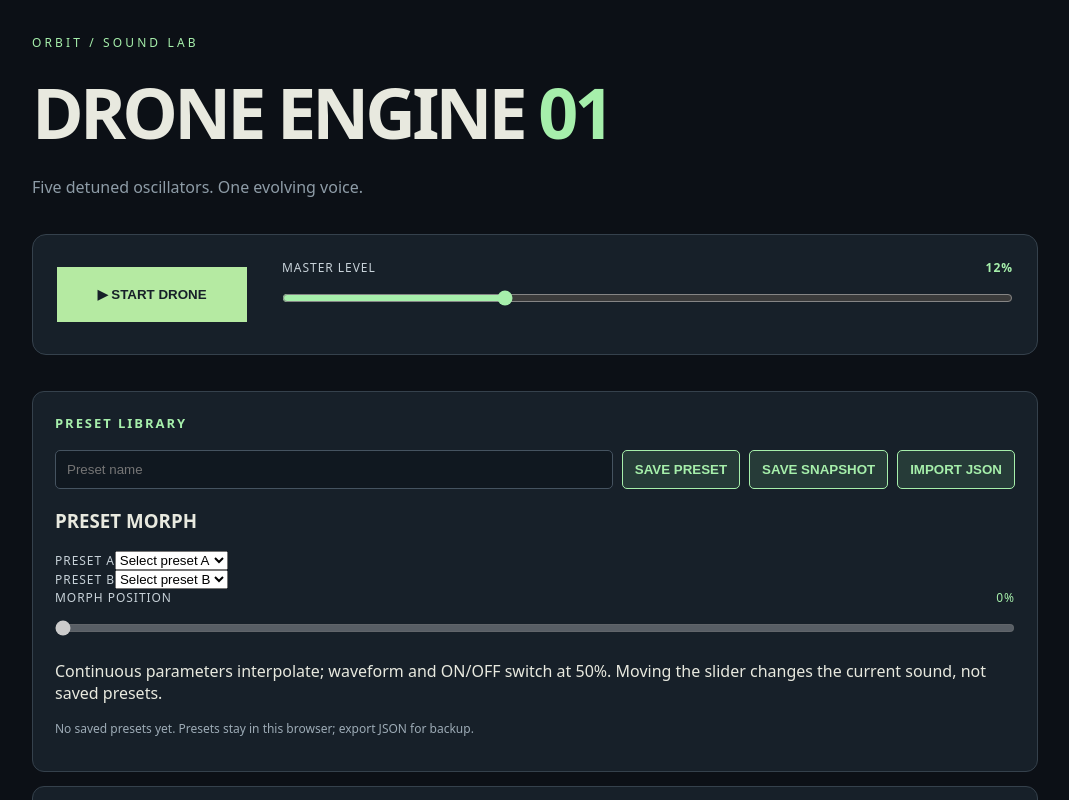
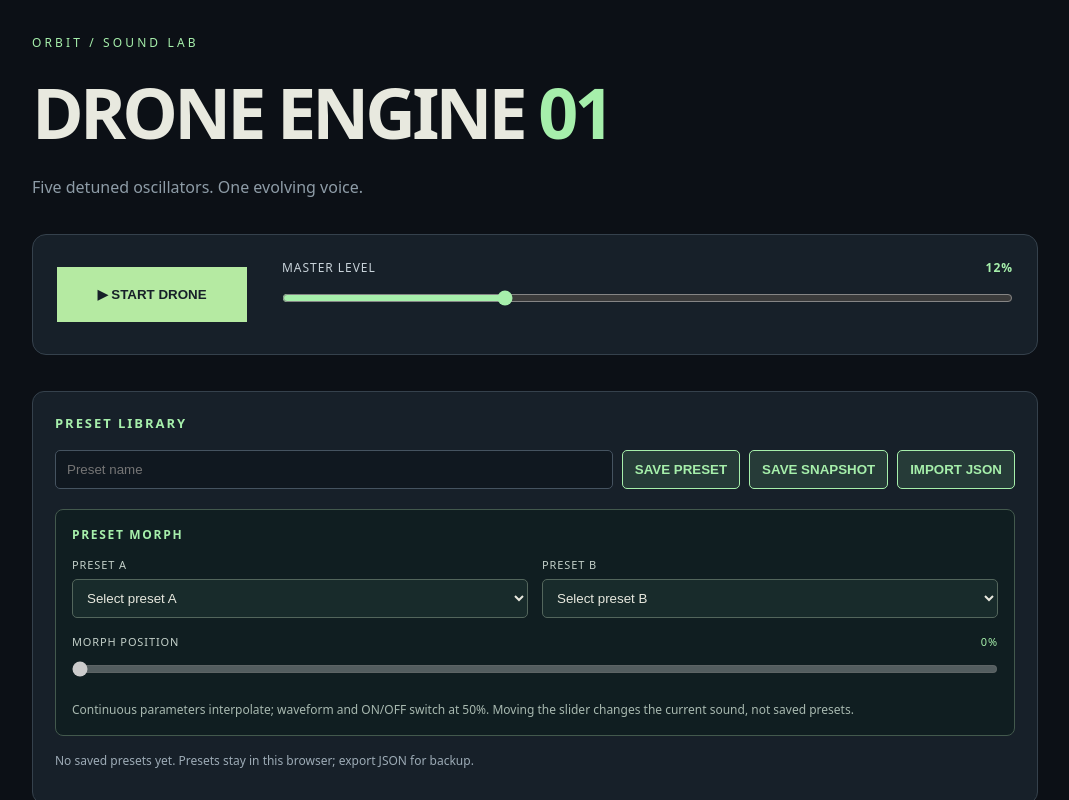
Before and after one commit to wgabel/orbit-sound-lab, a React (Vite) app: page / in a window 1280 px wide. Shown: the top 800 px of the page, without its empty margins (105-1174 px from the left). Built offline with nearby package versions, Linux system fonts and the light colour scheme.

Commit message:
Style A/B morphing controls

```diff
--- a/src/presentation/styles.css
+++ b/src/presentation/styles.css
@@ -54,3 +54,12 @@
 .oscillator-always-visible .randomize-button{flex-shrink:0}
 .oscillator-panel-content[hidden]{display:none}
 @media(max-width:420px){.oscillator-always-visible{flex-wrap:wrap}.oscillator-always-visible label{flex-basis:100%}}
+
+.preset-morph{margin-top:20px;padding:16px;border:1px solid #43594d;border-radius:8px;background:#101e21}
+.preset-morph h3{font-size:12px;letter-spacing:.14em;color:#a6efab;margin:0 0 14px}
+.preset-morph-selectors{display:grid;grid-template-columns:repeat(2,minmax(0,1fr));gap:14px}
+.preset-morph-selectors label,.preset-morph-slider{display:block;font-size:11px;letter-spacing:.08em;color:#c3d0c9}
+.preset-morph-selectors select{display:block;width:100%;margin-top:7px;padding:10px;border:1px solid #53665c;border-radius:5px;background:#182b2b;color:#e8e9df}
+.preset-morph-slider{margin-top:16px}.preset-morph-slider output{float:right}.preset-morph-slider input{display:block;width:100%;margin-top:12px;accent-color:#a6efab}
+.preset-morph p{font-size:12px;color:#a8b9b0;line-height:1.5;margin:12px 0 0}
+@media(max-width:450px){.preset-morph-selectors{grid-template-columns:1fr}}
```
